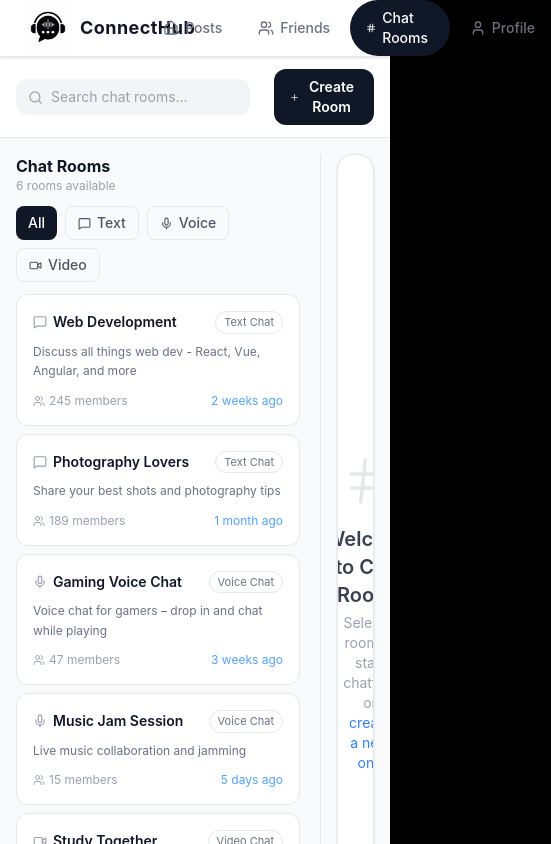
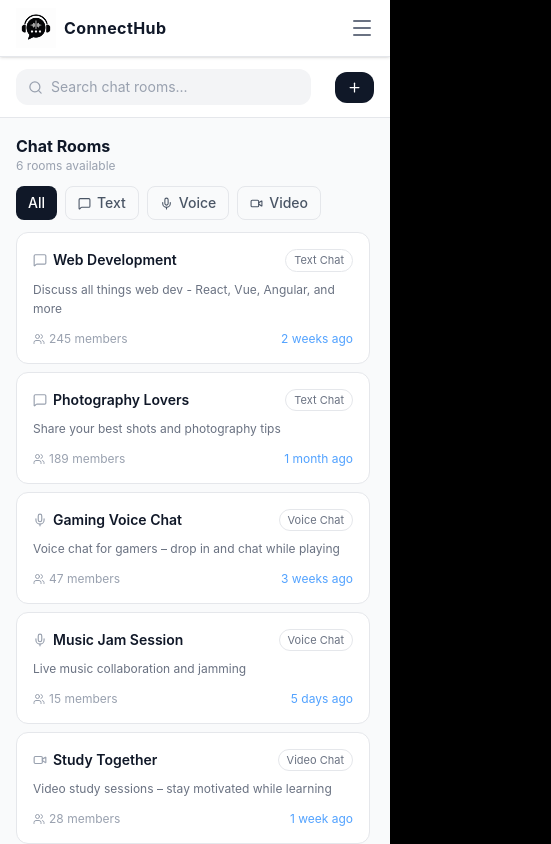
Before and after one commit to VirajJayasiri/connecthub-springboot-react, a React app in the folder frontend/: page /chat in a window 390 px wide. Shown: the top 844 px of the page, 551 px wide, since content can reach past the window. Built offline with nearby package versions, Linux system fonts and the light colour scheme; the HTML template or start-up script is replaced by a standard one.

Commit message:
feat: implement chat rooms, profile page, and navigation components

```diff
--- a/frontend/src/components/common/AppNavbar.jsx
+++ b/frontend/src/components/common/AppNavbar.jsx
@@ -1,6 +1,6 @@
-import React from "react";
+import React, { useState } from "react";
 import { NavLink, useNavigate } from "react-router-dom";
-import { Home, Users, Hash, User } from "lucide-react";
+import { Home, Users, Hash, User, Menu, X } from "lucide-react";
 import blackLogo from "../../assets/images/black_logo.png";
 
 const navItems = [
@@ -12,10 +12,11 @@ const navItems = [
 
 const AppNavbar = () => {
   const navigate = useNavigate();
+  const [isMobileMenuOpen, setIsMobileMenuOpen] = useState(false);
 
   return (
     <header className="sticky top-0 z-50 bg-white border-b border-gray-200 shadow-sm">
-      <div className="max-w-6xl mx-auto px-6 h-14 flex items-center justify-between">
+      <div className="max-w-6xl mx-auto px-4 md:px-6 h-14 flex items-center justify-between">
         {/* Logo */}
         <button
           onClick={() => navigate("/chat")}
@@ -24,15 +25,15 @@ const AppNavbar = () => {
           <img
             src={blackLogo}
             alt="ConnectHub"
-            className="w-12 h-12 object-contain"
+            className="w-10 h-10 md:w-12 md:h-12 object-contain"
           />
-          <span className="text-lg font-bold text-gray-900 tracking-wide">
+          <span className="text-base md:text-lg font-bold text-gray-900 tracking-wide">
             ConnectHub
           </span>
         </button>
 
-        {/* Nav links */}
-        <nav className="flex items-center gap-1">
+        {/* Desktop Nav links */}
+        <nav className="hidden md:flex items-center gap-1">
           {navItems.map(({ label, icon: Icon, to }) => (
             <NavLink
               key={to}
@@ -51,7 +52,41 @@ const AppNavbar = () => {
             </NavLink>
           ))}
         </nav>
+
+        {/* Mobile menu button */}
+        <button
+          onClick={() => setIsMobileMenuOpen(!isMobileMenuOpen)}
+          className="md:hidden p-2 -mr-2 text-gray-500 hover:text-gray-900 hover:bg-gray-100 rounded-lg transition-colors focus:outline-none"
+        >
+          {isMobileMenuOpen ? <X size={24} /> : <Menu size={24} />}
+        </button>
       </div>
+
+      {/* Mobile Nav Menu */}
+      {isMobileMenuOpen && (
+        <div className="md:hidden border-t border-gray-200 bg-white absolute w-full shadow-lg">
+          <nav className="flex flex-col px-4 py-3 gap-2">
+            {navItems.map(({ label, icon: Icon, to }) => (
+              <NavLink
+                key={to}
+                to={to}
+                onClick={() => setIsMobileMenuOpen(false)}
+                className={({ isActive }) =>
+                  `flex items-center gap-3 px-4 py-3 rounded-xl text-sm font-medium transition-all duration-150
+                   ${
+                     isActive
+                       ? "bg-gray-900 text-white shadow-sm"
+                       : "text-gray-500 hover:text-gray-900 hover:bg-gray-50 border border-transparent hover:border-gray-200"
+                   }`
+                }
+              >
+                <Icon size={18} />
+                {label}
+              </NavLink>
+            ))}
+          </nav>
+        </div>
+      )}
     </header>
   );
 };
--- a/frontend/src/pages/ChatRoomsPage.jsx
+++ b/frontend/src/pages/ChatRoomsPage.jsx
@@ -1,6 +1,6 @@
 import React, { useMemo, useState } from 'react';
 import AppNavbar from '../components/common/AppNavbar';
-import { Search, Plus, MessageSquare, Mic, Video, Hash, Users } from 'lucide-react';
+import { Search, Plus, MessageSquare, Mic, Video, Hash, Users, ArrowLeft } from 'lucide-react';
 
 /* ─── Mock data ─────────────────────────────────────────────── */
 const ROOMS = [
@@ -62,7 +62,7 @@ const EmptyState = () => (
   </div>
 );
 
-const RoomPanel = ({ room }) => {
+const RoomPanel = ({ room, onBack }) => {
   const Icon = TYPE_ICON[room.type];
   const [messages, setMessages] = useState([
     { id: 1, sender: 'Avery',  text: 'Welcome everyone! Share your latest tips.', time: '9:12 AM' },
@@ -79,18 +79,23 @@ const RoomPanel = ({ room }) => {
 
   return (
     <div className="flex flex-col h-full">
-      <div className="px-6 py-4 border-b border-gray-200">
+      <div className="px-4 md:px-6 py-3 md:py-4 border-b border-gray-200">
         <div className="flex items-center gap-2">
-          <Icon size={16} className="text-gray-400" />
-          <h2 className="font-bold text-gray-900 text-lg">{room.name}</h2>
-          <span className="text-xs px-2 py-0.5 rounded-full border border-gray-200 text-gray-500 ml-1">{TYPE_LABEL[room.type]}</span>
+          {onBack && (
+            <button onClick={onBack} className="md:hidden p-1.5 -ml-2 mr-1 text-gray-500 hover:bg-gray-100 rounded-lg transition-colors flex-shrink-0">
+              <ArrowLeft size={18} />
+            </button>
+          )}
+          <Icon size={16} className="text-gray-400 flex-shrink-0" />
+          <h2 className="font-bold text-gray-900 text-base md:text-lg truncate">{room.name}</h2>
+          <span className="text-xs px-2 py-0.5 rounded-full border border-gray-200 text-gray-500 ml-1 whitespace-nowrap hidden sm:inline-block">{TYPE_LABEL[room.type]}</span>
         </div>
-        <p className="text-sm text-gray-400 mt-1">{room.description}</p>
+        <p className="text-sm text-gray-400 mt-1 line-clamp-1">{room.description}</p>
         <span className="flex items-center gap-1 text-xs text-gray-400 mt-1"><Users size={12} /> {room.members} members</span>
       </div>
 
       {/* Messages */}
-      <div className="flex-1 overflow-y-auto px-6 py-4 space-y-3">
+      <div className="flex-1 overflow-y-auto px-4 md:px-6 py-4 space-y-3">
         {room.type === 'text' ? messages.map(m => (
           <div key={m.id} className={`flex gap-3 ${m.sender === 'You' ? 'flex-row-reverse' : ''}`}>
             <div className="w-8 h-8 rounded-full bg-gray-200 flex-shrink-0 flex items-center justify-center text-xs font-bold text-gray-500">
@@ -111,8 +116,8 @@ const RoomPanel = ({ room }) => {
       </div>
 
       {/* Input */}
-      <div className="px-4 py-3 border-t border-gray-200">
-        <div className="flex items-center gap-2 bg-gray-100 rounded-xl px-4 py-2">
+      <div className="px-3 md:px-4 py-3 border-t border-gray-200">
+        <div className="flex items-center gap-2 bg-gray-100 rounded-xl px-3 md:px-4 py-2">
           <input
             value={text}
             onChange={e => setText(e.target.value)}
@@ -182,21 +187,21 @@ export default function ChatRoomsPage() {
             <Search size={15} className="text-gray-400 flex-shrink-0" />
             <input value={search} onChange={e => setSearch(e.target.value)}
               placeholder="Search chat rooms..."
-              className="bg-transparent text-sm text-gray-700 placeholder-gray-400 outline-none w-full" />
+              className="bg-transparent text-sm text-gray-700 placeholder-gray-400 outline-none w-full min-w-0" />
           </div>
           <div className="flex-1" />
           <button onClick={() => setShowModal(true)}
-            className="flex items-center gap-1.5 px-4 py-2 bg-gray-900 text-white text-sm font-semibold rounded-xl hover:bg-gray-700 transition-colors">
-            <Plus size={15} /> Create Room
+            className="flex items-center gap-1.5 px-3 md:px-4 py-2 bg-gray-900 text-white text-sm font-semibold rounded-xl hover:bg-gray-700 transition-colors whitespace-nowrap flex-shrink-0">
+            <Plus size={15} /> <span className="hidden sm:inline">Create Room</span>
           </button>
         </div>
       </div>
 
       {/* Two-column body */}
-      <div className="flex-1 flex max-w-6xl w-full mx-auto px-4 py-4 gap-4" style={{ minHeight: 0 }}>
+      <div className="flex-1 flex flex-col md:flex-row max-w-6xl w-full mx-auto px-4 py-4 gap-4" style={{ minHeight: 0 }}>
 
         {/* LEFT sidebar */}
-        <aside className="w-72 flex-shrink-0 flex flex-col">
+        <aside className={`w-full md:w-72 flex-shrink-0 flex-col ${selected ? 'hidden md:flex' : 'flex'}`}>
           <div className="mb-3">
             <h2 className="font-bold text-gray-900 text-base">Chat Rooms</h2>
             <p className="text-xs text-gray-400">{visible.length} rooms available</p>
@@ -225,11 +230,11 @@ export default function ChatRoomsPage() {
         </aside>
 
         {/* Divider */}
-        <div className="w-px bg-gray-200 flex-shrink-0" />
+        <div className="hidden md:block w-px bg-gray-200 flex-shrink-0" />
 
         {/* RIGHT panel */}
-        <main className="flex-1 bg-white rounded-2xl border border-gray-200 shadow-sm overflow-hidden" style={{ minHeight: '500px' }}>
-          {selected ? <RoomPanel key={selected.id} room={selected} /> : <EmptyState />}
+        <main className={`flex-1 bg-white rounded-2xl border border-gray-200 shadow-sm overflow-hidden flex-col ${!selected ? 'hidden md:flex' : 'flex'}`} style={{ minHeight: '500px' }}>
+          {selected ? <RoomPanel key={selected.id} room={selected} onBack={() => setSelected(null)} /> : <EmptyState />}
         </main>
       </div>
 
--- a/frontend/src/pages/ProfilePage.jsx
+++ b/frontend/src/pages/ProfilePage.jsx
@@ -59,7 +59,7 @@ const ProfilePage = () => {
         </div>
 
         {/* Stats */}
-        <div className="flex gap-4 mb-4">
+        <div className="grid grid-cols-1 sm:grid-cols-3 gap-4 mb-4">
           <StatCard value={stats.posts}     label="Posts"      />
           <StatCard value={stats.friends}   label="Friends"    />
           <StatCard value={stats.chatRooms} label="Chat Rooms" />
```
